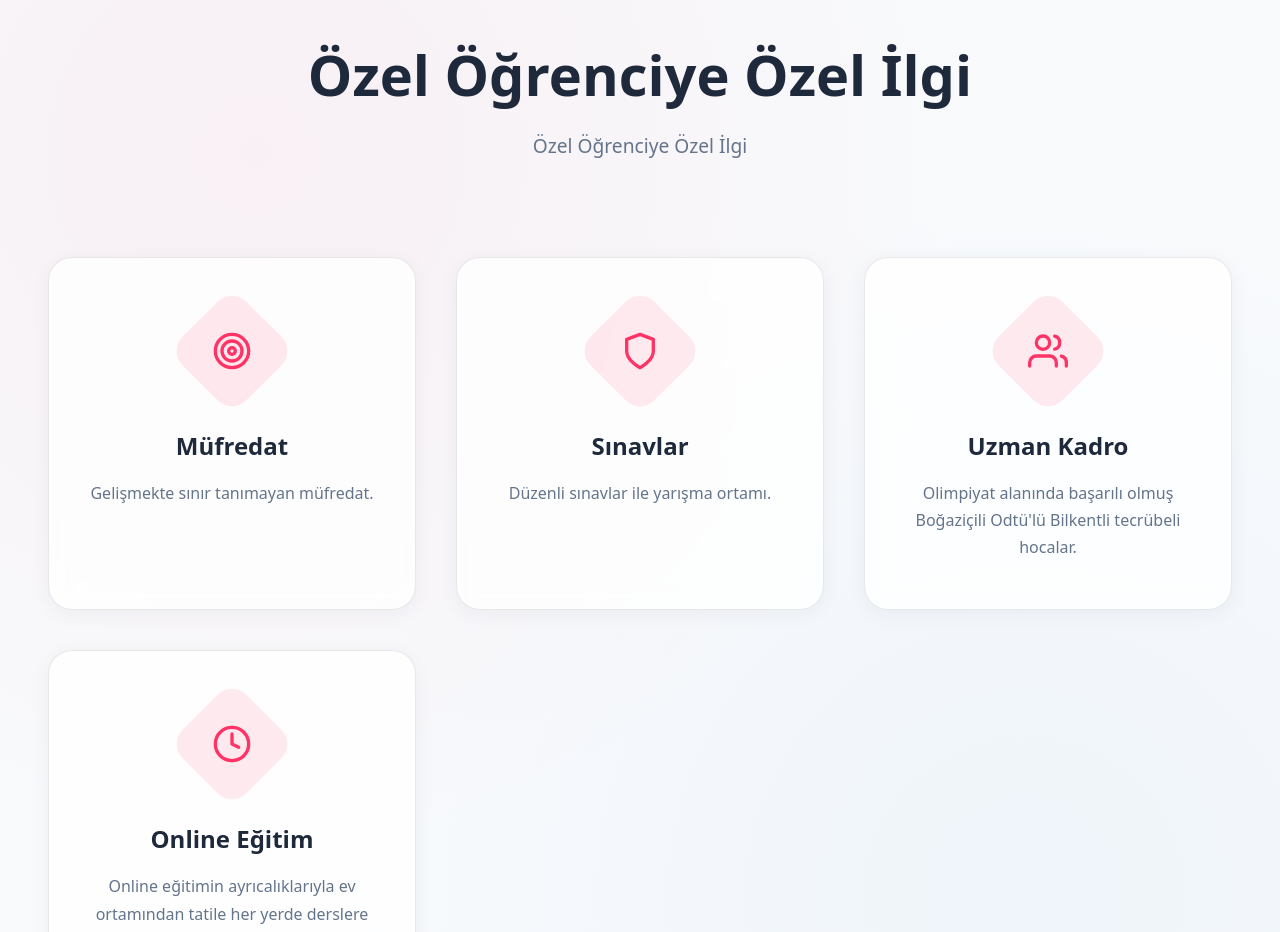
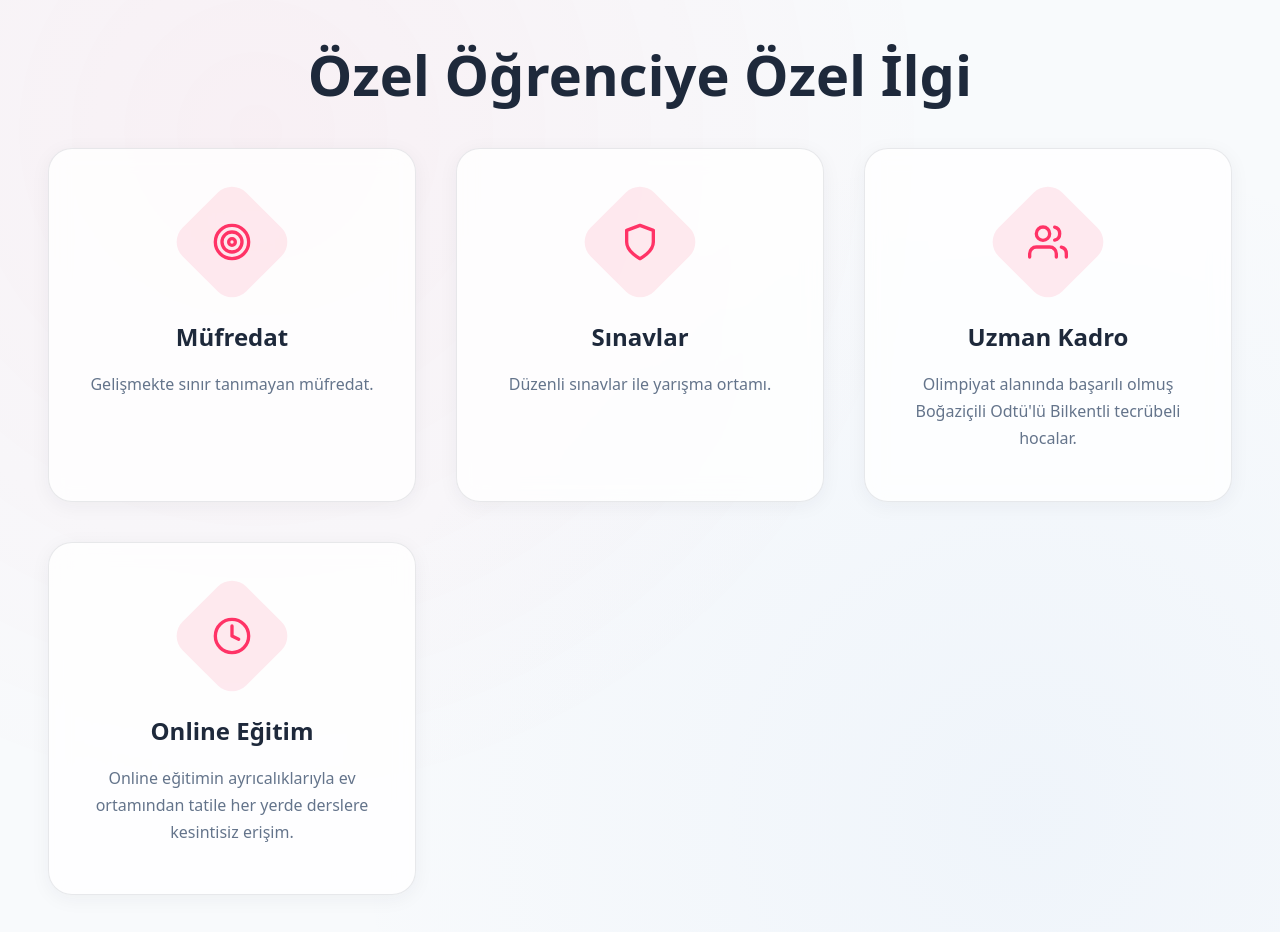
Before and after one commit to alifuatakbas/e-math-frontend, a Next.js app: page / in a window 1280 px wide. Shown: the part 960-1892 px from the top of the page. Built offline with nearby package versions, Linux system fonts and the light colour scheme.

Commit message:
Successtories

```diff
--- a/app/components/Features.tsx
+++ b/app/components/Features.tsx
@@ -38,7 +38,6 @@ const Features = () => {
         viewport={{ once: true }}
       >
         <h2 className={styles.title}>Özel Öğrenciye Özel İlgi</h2>
-        <p className={styles.subtitle}>Özel Öğrenciye Özel İlgi</p>
 
         <div className={styles.grid}>
           {features.map((feature, index) => (
```
